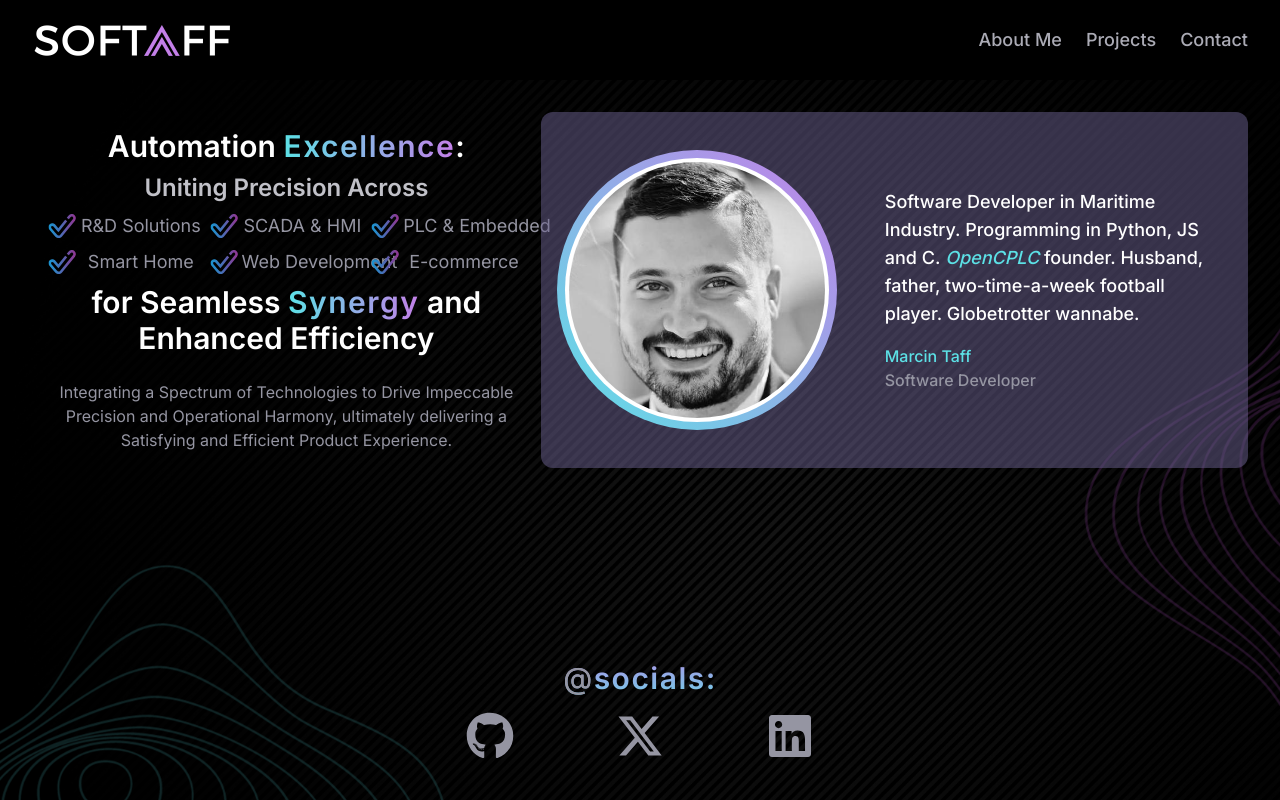
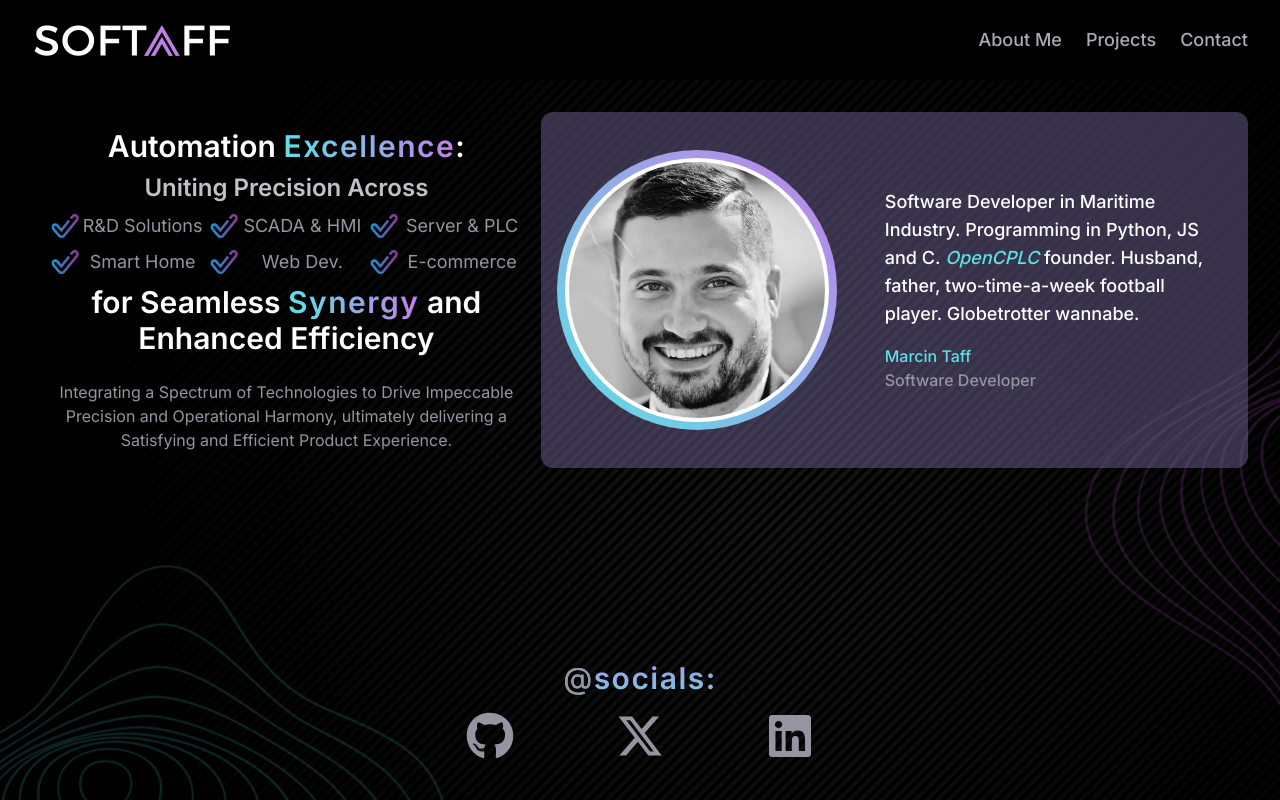
Before and after one commit to taff1x/portfolio-nextjs, a Next.js app: page / in a window 1280 px wide. Shown: the top 800 px of the page. Built offline with nearby package versions, Linux system fonts and the light colour scheme.

Commit message:
shortened desc. for land. page

```diff
--- a/app/components/landing-page/index.tsx
+++ b/app/components/landing-page/index.tsx
@@ -17,9 +17,9 @@ export default function LandingPage() {
                 <ul className="list-none grid grid-cols-2 lg:grid-cols-3 gap-2 items-center justify-center whitespace-nowrap text-lg text-gray-500">
                   <li className="bg-[url('/img/checkbox.svg')] pl-8 bg-no-repeat bg-left bg-contain">R&D Solutions</li>
                   <li className="bg-[url('/img/checkbox.svg')] pl-8 bg-no-repeat bg-left bg-contain">SCADA & HMI</li>
-                  <li className="bg-[url('/img/checkbox.svg')] pl-8 bg-no-repeat bg-left bg-contain">PLC & Embedded</li>
+                  <li className="bg-[url('/img/checkbox.svg')] pl-8 bg-no-repeat bg-left bg-contain">Server & PLC</li>
                   <li className="bg-[url('/img/checkbox.svg')] pl-8 bg-no-repeat bg-left bg-contain">Smart Home</li>
-                  <li className="bg-[url('/img/checkbox.svg')] pl-8 bg-no-repeat bg-left bg-contain">Web Development</li>
+                  <li className="bg-[url('/img/checkbox.svg')] pl-8 bg-no-repeat bg-left bg-contain">Web Dev.</li>
                   <li className="bg-[url('/img/checkbox.svg')] pl-8 bg-no-repeat bg-left bg-contain">E-commerce</li>
                 </ul>
                 <h1 className="text-3xl font-semibold text-center">
```
